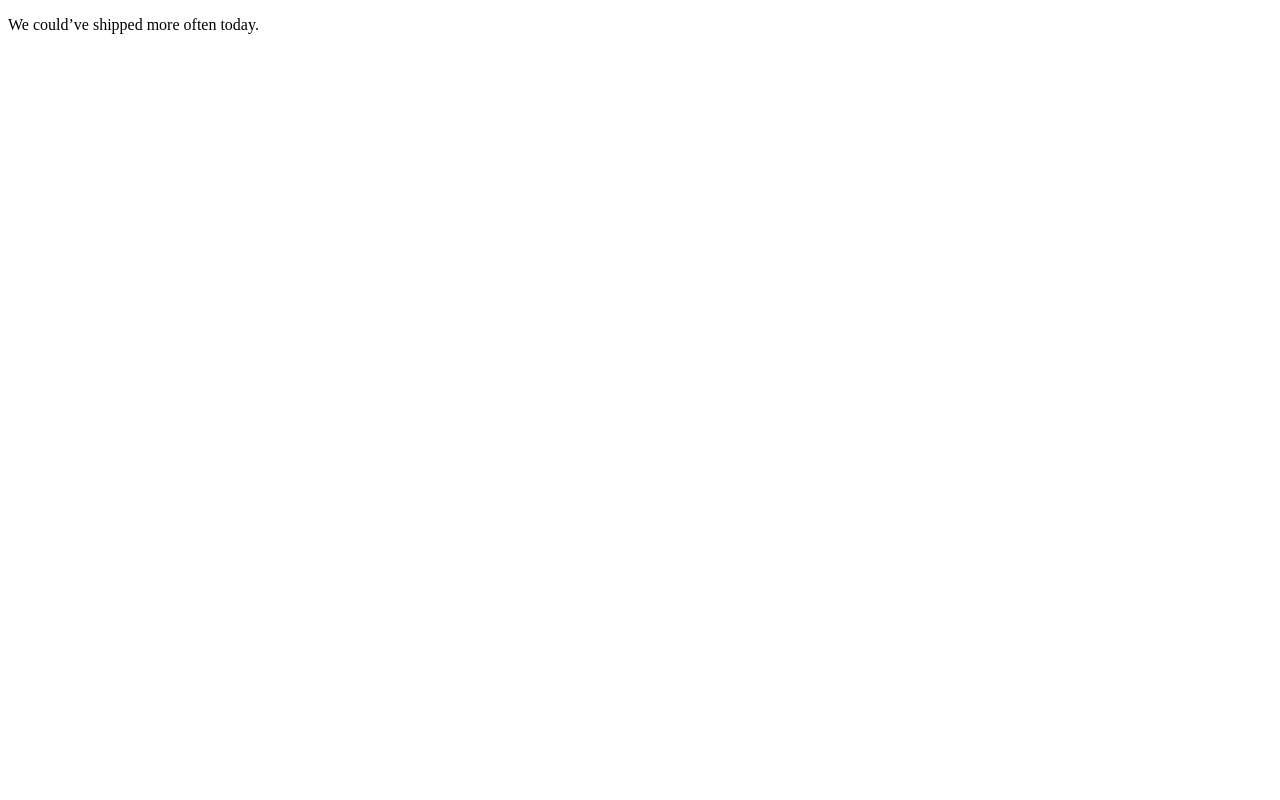
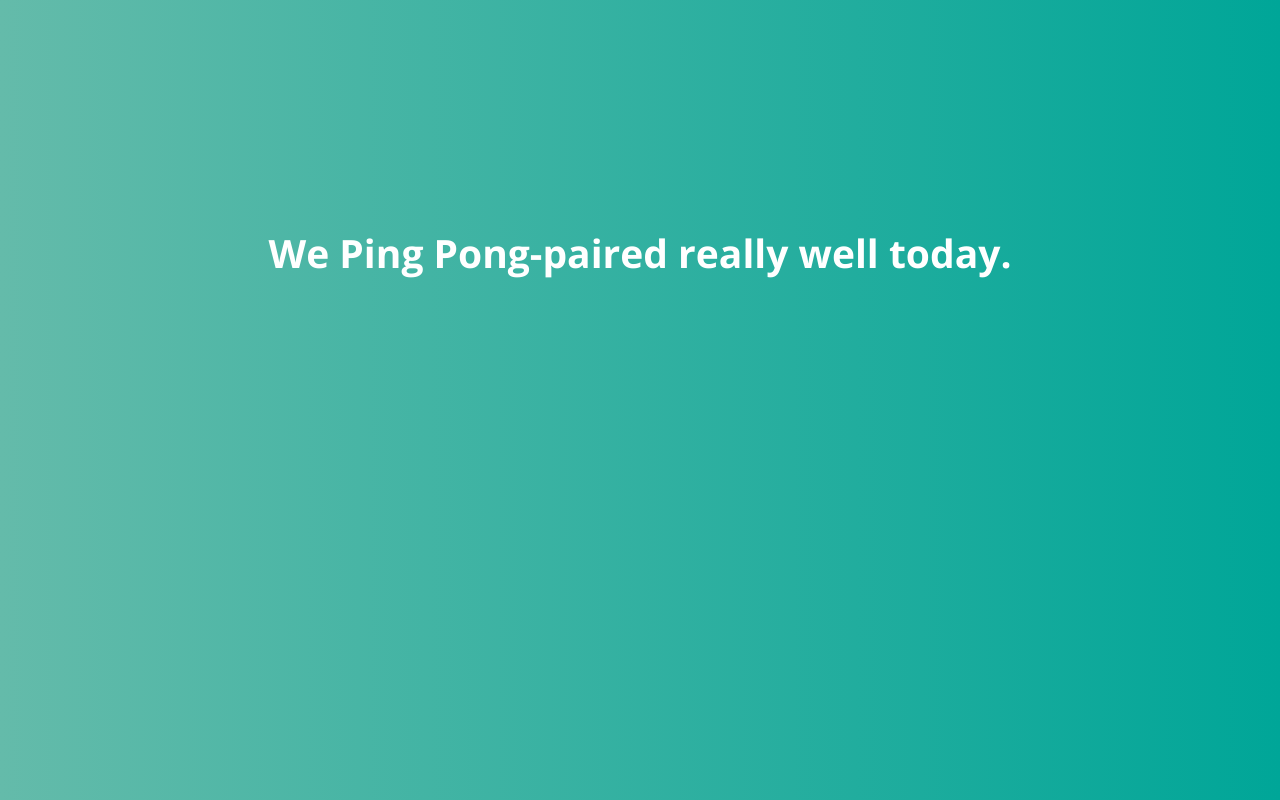
Before and after one commit to dmrschmidt/foodforfeedback, a plain HTML site: page index.html in a window 1280 px wide. Drawn offline with nearby package versions, Linux system fonts and the light colour scheme.

Commit message:
add styling
[#145255395]

Signed-off-by: Max Brauer <mbrauer@pivotal.io>

```diff
--- a/index.html
+++ b/index.html
@@ -1,13 +1,19 @@
-
-<!-- http://www.brucelawson.co.uk/2010/a-minimal-html5-document/ -->
-
-<!doctype html>
-<html lang=en>
+<!DOCTYPE html>
+<html lang="en">
 <head>
   <meta charset=utf-8>
-  <title>blah</title>
+  <title>Food for Feedback</title>
+  <link rel="stylesheet" type="text/css" href="style.css">
+  <link href="https://fonts.googleapis.com/css?family=Open+Sans:700" rel="stylesheet">
+  <link rel="icon" type="image/png" href="icon.png" sizes="16x16">
 </head>
-  <body>
-    <p>We could’ve shipped more often today.</p>
-  </body>
+<body>
+
+  <div id="container">
+    <div id="content">
+      <h1>We Ping Pong-paired really well today.</h1>
+    </div>
+  </div>
+
+</body>
 </html>
--- /dev/null
+++ b/style.css
@@ -0,0 +1,32 @@
+body {
+  background: #01786E;  /* fallback for old browsers */
+  background: -webkit-linear-gradient(to right, #64bbaa, #00A698);
+  background: -moz-linear-gradient(to right, #64bbaa, #00A698);
+  background: -o-linear-gradient(to right, #64bbaa, #00A698);
+  background: linear-gradient(to right, #64bbaa, #00A698);
+
+  text-align: center;
+}
+
+h1 {
+  color: white;
+  font-family: 'Open Sans', sans-serif;
+  font-weight: 700;
+  font-size: 39px;
+}
+
+#container {
+  position: absolute;
+  top: 50%;
+  margin-top: -200px;
+  left: 0;
+  width: 100%;
+}
+
+#content {
+  text-align: center;
+  width: auto;
+  margin-left: auto;
+  margin-right: auto;
+  height: auto;
+}
```
Also changed, not shown: icon.png (added).
